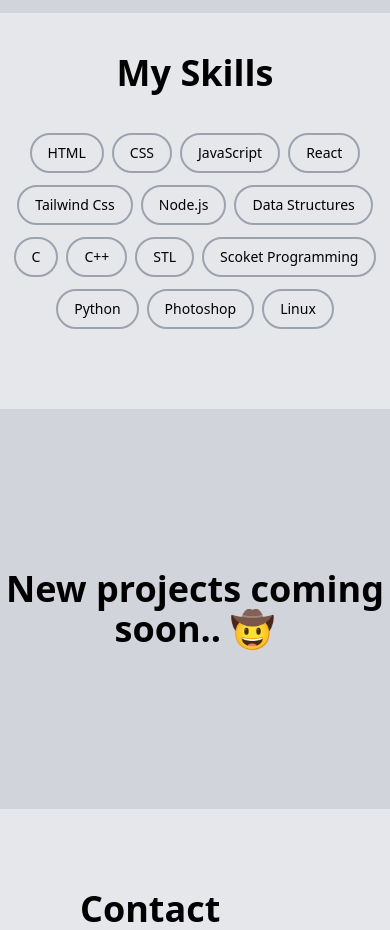
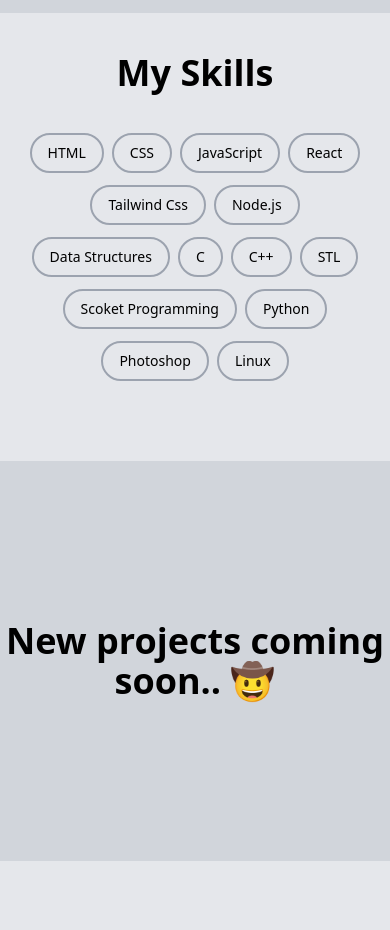
Before and after one commit to prashant-19/prashant-portfolio, a React (Create React App) app: page / in a window 390 px wide. Shown: the part 1520-2450 px from the top of the page. Built offline with nearby package versions, Linux system fonts and the light colour scheme.

Commit message:
style: update in skills

```diff
--- a/src/component/landingpage/skills.jsx
+++ b/src/component/landingpage/skills.jsx
@@ -23,7 +23,7 @@ const skills = () => {
 
                 <p className="text-center font-bold text-4xl">My Skills</p>
 
-                <ul className=" flex flex-wrap lg:mx-96 gap-y-3 gap-x-2 justify-center mt-10">
+                <ul className=" flex flex-wrap mx-5 lg:mx-96 gap-y-3 gap-x-2 justify-center mt-10">
 
                     {Skill.map((item) =>
                         <li className='  border-2 border-gray-400 hover:bg-slate-300 px-4 text-sm py-2 rounded-3xl'>
```
